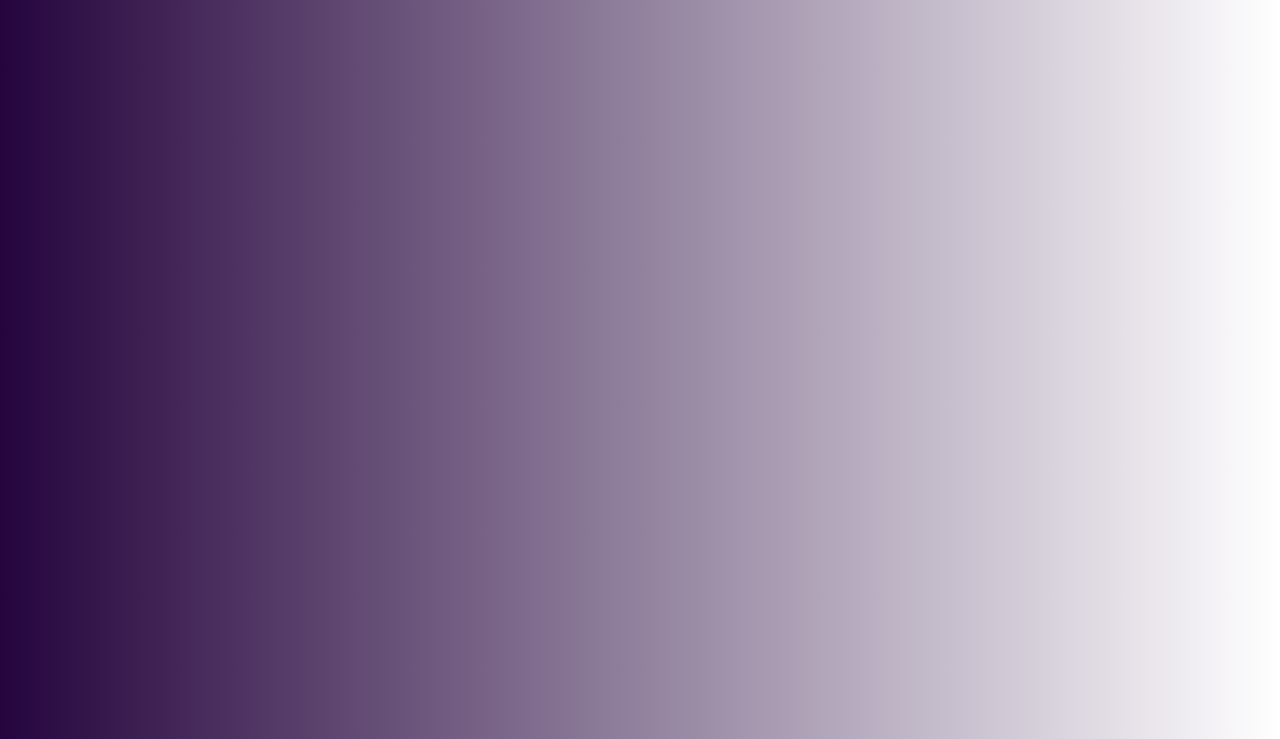
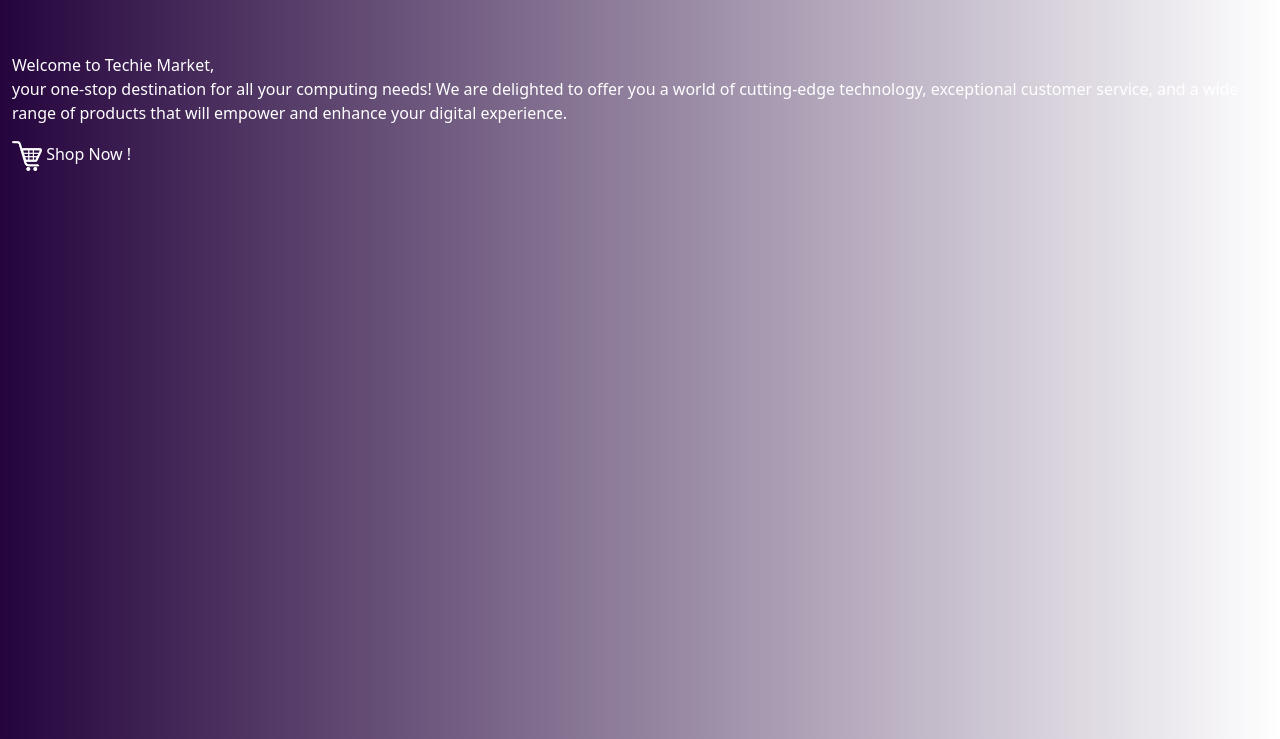
Before and after one commit to sachinivindoya/TechieMarket_POS, a plain HTML site: page index.html in a window 1280 px wide. Shown: the part 61-800 px from the top of the page. Drawn offline with Linux system fonts and the light colour scheme.

Commit message:
dashboard

```diff
--- a/assets/style/style.css
+++ b/assets/style/style.css
@@ -11,3 +11,6 @@ body{
 .navbar-brand{
     color: white;
 }
+p{
+    color: white;
+}
--- a/index.html
+++ b/index.html
@@ -34,5 +34,20 @@
         </div>
     </div>
 </nav>
+<div class="container-fluid mt-5 " id="dashboardform">
+    <div class="row justify-content-around">
+        <P class="des">
+            Welcome to Techie Market, <br>your one-stop destination for all your computing needs!
+            We are delighted to offer you a world of cutting-edge technology, exceptional customer service,
+            and a wide range of products that will empower and enhance your digital experience.
+        </P>
+        <br>
+        <p class="cart">
+            <img src="assets/images/images-removebg-preview.png" width="30">
+            Shop Now !
+        </p>
+    </div>
+</div>
+
 </body>
 </html>
```
